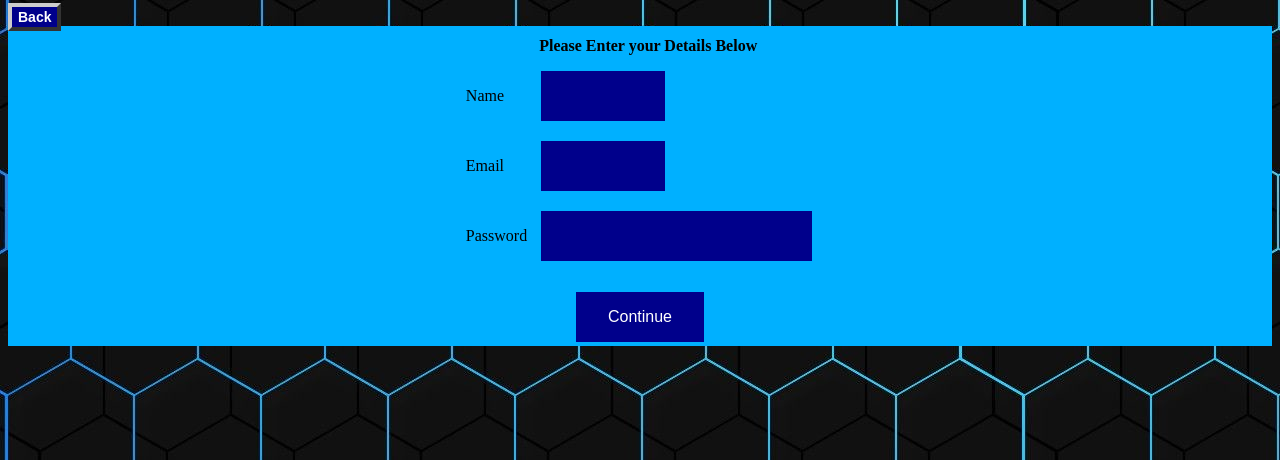
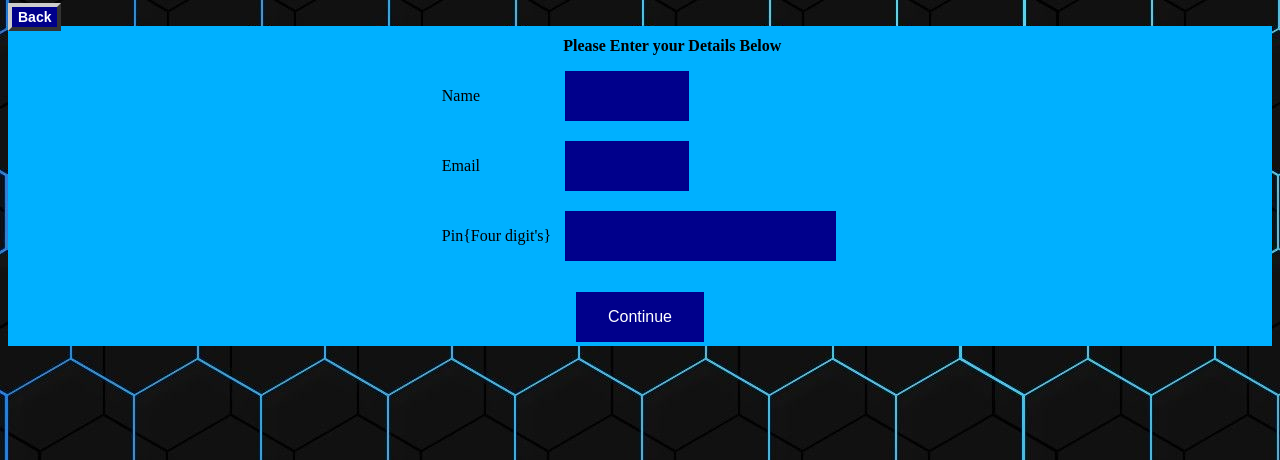
Before and after one commit to MB-118350613/PHPProject1, a PHP site: page /Ebusiness2.php in a window 1280 px wide. Shown: the top 460 px of the page. Run offline with PHP 8.4, Linux system fonts and the light colour scheme; data that the repository does not hold is empty.

Commit message:
Final Commit

```diff
--- a/PhpProject1/BusinessHomepage.html
+++ b/PhpProject1/BusinessHomepage.html
@@ -15,7 +15,7 @@ and open the template in the editor.
           <a href ="index.php" class="button">Back</a>
     <center>
 
-        <h2>De Búrca's Shop</h2>
+        <h2>De B*****'s Shop</h2>
         <ul>
 
             <li><a href="Consulting_Services.html" >Consulting Services</a></li>
--- a/PhpProject1/CV.HTML.html
+++ b/PhpProject1/CV.HTML.html
@@ -16,7 +16,7 @@ and open the template in the editor.
     <meta name="description" content="">
     <meta name="author" content="">
 
-    <title>Resume </title>
+    <title>Resume</title>
 
     <!-- Bootstrap core CSS -->
     <link href="vendor/bootstrap/css/bootstrap.min.css" rel="stylesheet">
--- a/PhpProject1/Ebusiness2.php
+++ b/PhpProject1/Ebusiness2.php
@@ -61,8 +61,8 @@ input[type=text]{
                                     <td><input type="text" id="txtEmail" name="txtEmail"  value="" required=""/></td>
                                 </tr>
                                  <tr>
-                                    <td>Password</td>
-                                    <td><input type="password" id="txtPassword" name="txtPassword" value="" required=""/></td>
+                                    <td>Pin{Four digit's}</td>
+                                    <td><input type="password" id="txtPassword" name="txtPassword" pattern="[0-9]{4}" value="" required=""/></td>
                                 </tr>
                                 <tr>
                                     <td><input type="hidden" class='btnCalc' id="txtTotal" name="txtTotal" value="<?php echo $totalValue ;?>"/></td>
--- a/PhpProject1/Ebusiness3.php
+++ b/PhpProject1/Ebusiness3.php
@@ -18,12 +18,15 @@
         $totalValue2 = $_POST['txtTotal'];
         $fullNameValue =$_POST['txtName'];
         $Email = $_POST['txtEmail'];
+        $Pin=$_POST['txtPassword'];
                 echo "<br></br>";
                 echo " User Name:".$fullNameValue.".";
                 echo "<br></br>";
                 echo " The payment needed is $ " .$totalValue2.".";
                 echo "<br></br>";
                 echo " Email is " .$Email.".";
+                echo "<br></br>";
+                echo "Pin is ".$Pin.".";
         ?>
         </center>
         </table>
--- a/PhpProject1/index.php
+++ b/PhpProject1/index.php
@@ -18,6 +18,7 @@ and open the template in the editor.
             <li><a class="active" href="CV.HTML.html">CV</a></li>
             <li><a href="Interest.html">Interests</a></li>
             <li><a href="BusinessHomepage.html">Ebusiness</a></li>
+            <li><a href='https://php-project7.herokuapp.com/'> Heroku</a></li>
         </ul>
     </center>
 
```
